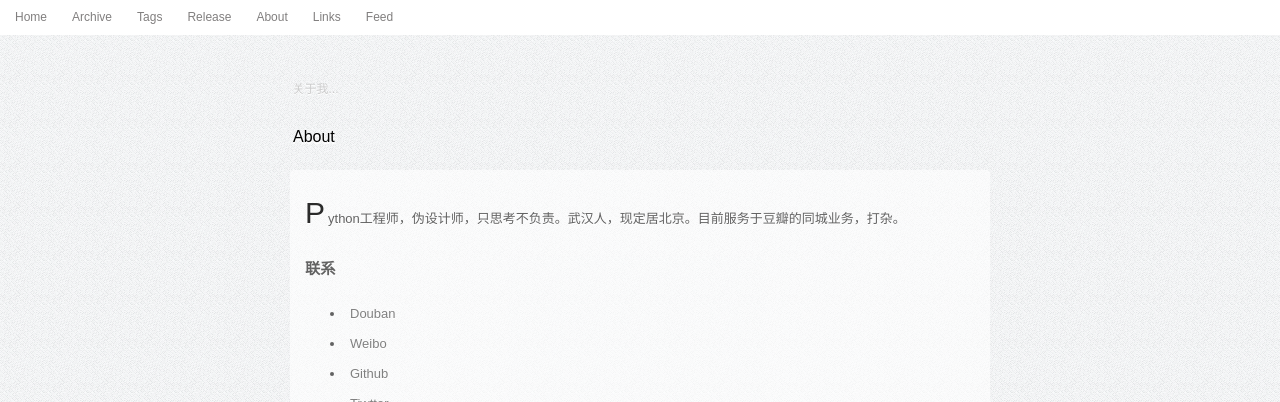
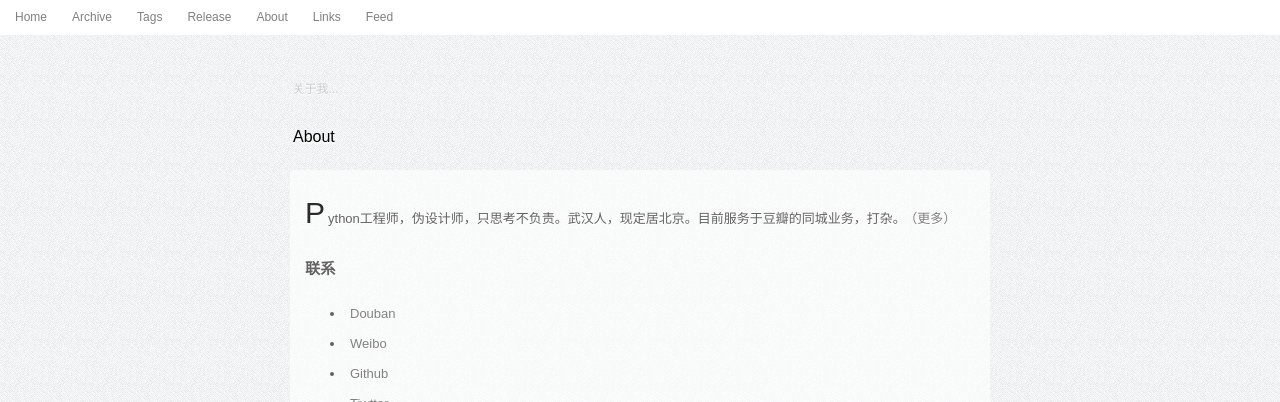
Before and after one commit to zwitzwit/guojing.github.com, a Jekyll site: the page built from about/index.md, in a window 1280 px wide. Shown: the top 402 px of the page. Built offline with Jekyll 4.4.1, drawn with Linux system fonts in a browser that asks for light colours; Markdown is read by kramdown in place of the engine named in the settings.

Commit message:
add more page

```diff
--- a/about/index.md
+++ b/about/index.md
@@ -1,10 +1,9 @@
 ---
 layout:     page
 title:      About
-category: blog
 description: 关于我
 ---
-Python工程师，伪设计师，只思考不负责。武汉人，现定居北京。目前服务于豆瓣的同城业务，打杂。
+Python工程师，伪设计师，只思考不负责。武汉人，现定居北京。目前服务于豆瓣的同城业务，打杂。[（更多）](/about/more/)
 
 ### 联系 ###
 
```
Also changed, not shown: about/more/index.md (added, +6 -0 lines).
